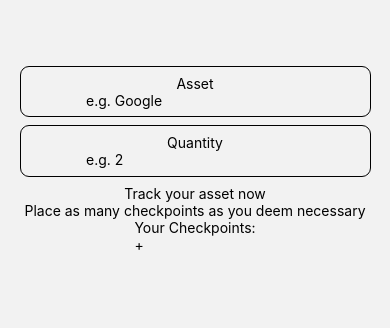
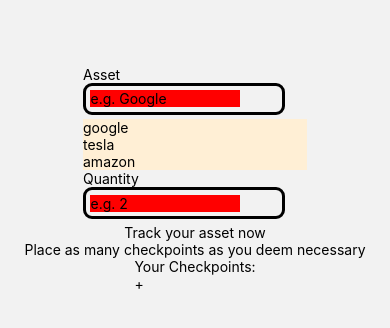
Before and after one commit to AlessandroGenerale17/E-Wallet, a React Native app: screen /AddAsset in a window 390 px wide. Shown: the top 328 px of the page. Built offline with nearby package versions, Linux system fonts and the light colour scheme.

Commit message:
styled components for input fields

```diff
--- a/components/Form/index.tsx
+++ b/components/Form/index.tsx
@@ -10,6 +10,8 @@ import {
     TextInputChangeEventData
 } from 'react-native';
 import { TouchableOpacity } from 'react-native-gesture-handler';
+import Input from '../Input';
+import InputDropdown from '../SuggestionsDropdown';
 
 const MARGIN_HEIGHT: number = Dimensions.get('window').height * 0.02;
 
@@ -27,16 +29,10 @@ type FormState = {
 };
 
 type Props = {
-    placeholder: string;
-    onChange: (e: NativeSyntheticEvent<TextInputChangeEventData>) => void;
-    onBlur: (e: NativeSyntheticEvent<TextInputChangeEventData>) => void;
+    suggestions: string[];
 };
 
-const Input: React.FC<Props> = (props: Props) => (
-    <TextInput {...props} style={{ width: '80%' }} />
-);
-
-const Form: React.FC = () => {
+const Form: React.FC<Props> = ({ suggestions }) => {
     const [formState, setFormState] = useState<FormState>({
         identifier: { val: '', error: null },
         quantity: { val: '', error: null },
@@ -84,6 +80,8 @@ const Form: React.FC = () => {
 
     return (
         <View style={styles.form}>
+            <View>
+                <Text>Asset</Text>
                 <View
                     style={[
                         {
@@ -93,23 +91,22 @@ const Form: React.FC = () => {
                         },
                         styles.inputContainer
                     ]}>
-                <Text>Asset</Text>
-                <View>
                     <Input
                         placeholder='e.g. Google'
                         onChange={e => onChange(e)('identifier')}
                         onBlur={e => onBlur(e)('identifier')}
                     />
                 </View>
+                <InputDropdown suggestions={suggestions} />
             </View>
             <View>
                 {formState.identifier.error && (
                     <Text>Info Error: {formState.identifier.error}</Text>
                 )}
             </View>
+            <View>
+                <Text>Quantity</Text>
                 <View style={styles.inputContainer}>
-                <Text>Quantity</Text>
-                <View>
                     <Input
                         placeholder='e.g. 2'
                         onChange={e => onChange(e)('quantity')}
@@ -139,7 +136,7 @@ const Form: React.FC = () => {
 
 const styles = StyleSheet.create({
     form: {
-        marginTop: ` ${MARGIN_HEIGHT}%`,
+        marginTop: `${MARGIN_HEIGHT}%`,
         flex: 1,
         alignItems: 'center'
     },
@@ -147,9 +144,10 @@ const styles = StyleSheet.create({
         width: '90%',
         alignItems: 'center',
         padding: '2%',
-        borderWidth: 1,
+        borderWidth: 3,
         borderRadius: 9,
-        marginBottom: '2%'
+        marginBottom: '2%',
+        flexDirection: 'row'
     }
 });
 
--- /dev/null
+++ b/components/Input/index.tsx
@@ -0,0 +1,25 @@
+import React from 'react';
+import {
+    NativeSyntheticEvent,
+    TextInput,
+    TextInputChangeEventData
+} from 'react-native';
+import styled from 'styled-components/native';
+
+type Props = {
+    placeholder: string;
+    onChange: (e: NativeSyntheticEvent<TextInputChangeEventData>) => void;
+    onBlur: (e: NativeSyntheticEvent<TextInputChangeEventData>) => void;
+};
+
+type StyleProps = { bgColor: 'red' };
+
+const StyledInput = styled.TextInput<StyleProps>`
+    width: 80%;
+    background-color: ${props => props.bgColor};
+`;
+
+const Input: React.FC<Props> = props => (
+    <StyledInput {...props} bgColor='red' />
+);
+export default Input;
--- /dev/null
+++ b/components/SuggestionsDropdown/index.tsx
@@ -0,0 +1,27 @@
+import React from 'react';
+import styled from 'styled-components/native';
+import { Text } from 'react-native';
+
+const StyledView = styled.View`
+    background-color: papayawhip;
+`;
+
+type Props = {
+    // limit the number of suggestions to be shown
+    limit?: number;
+    suggestions: string[];
+};
+
+const InputDropdown: React.FC<Props> = ({ suggestions, limit }) => {
+    const suggestionLimit = limit ? limit : 3;
+    const suggestionsToPrompt = suggestions.slice(0, suggestionLimit);
+    return (
+        <StyledView>
+            {suggestionsToPrompt.map(suggestion => (
+                <Text>{suggestion}</Text>
+            ))}
+        </StyledView>
+    );
+};
+
+export default InputDropdown;
--- a/package.json
+++ b/package.json
@@ -4,6 +4,7 @@
   "main": "node_modules/expo/AppEntry.js",
   "scripts": {
     "start": "expo start",
+    "clean-project": "rm -rf node_modules && npm install",
     "android": "expo start --android",
     "ios": "expo start --ios",
     "web": "expo start --web",
@@ -15,6 +16,7 @@
     "@react-navigation/native-stack": "^6.2.5",
     "@react-navigation/stack": "^6.0.11",
     "@types/react-redux": "^7.1.20",
+    "@types/styled-components-react-native": "^5.1.3",
     "expo": "~43.0.2",
     "expo-status-bar": "~1.1.0",
     "react": "17.0.1",
@@ -22,7 +24,8 @@
     "react-native": "0.64.3",
     "react-native-web": "0.17.1",
     "react-redux": "^7.2.6",
-    "redux-thunk": "^2.4.1"
+    "redux-thunk": "^2.4.1",
+    "styled-components": "^5.3.3"
   },
   "devDependencies": {
     "@babel/core": "^7.12.9",
--- a/screens/addAsset/index.tsx
+++ b/screens/addAsset/index.tsx
@@ -3,9 +3,11 @@ import { StyleSheet, View } from 'react-native';
 import Form from '../../components/Form';
 
 const AddAsset: React.FC = () => {
+    const suggestions = ['google', 'tesla', 'amazon'];
+
     return (
         <View style={styles.view}>
-            <Form />
+            <Form suggestions={suggestions} />
         </View>
     );
 };
```
Also changed, not shown: 1 other file (tests, documents, lock files or other folders). Lines whose indentation alone changed are shown as unchanged.
